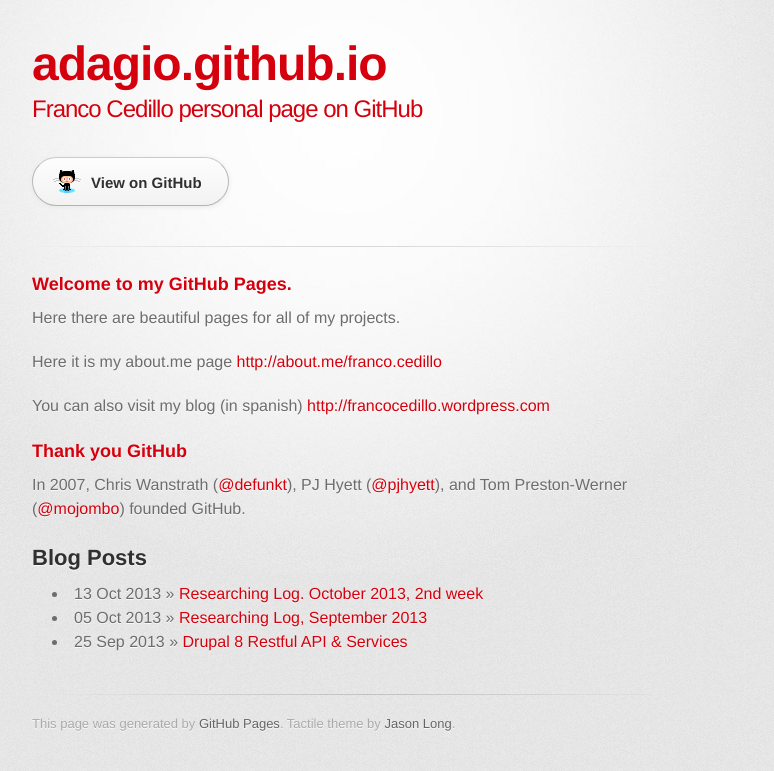
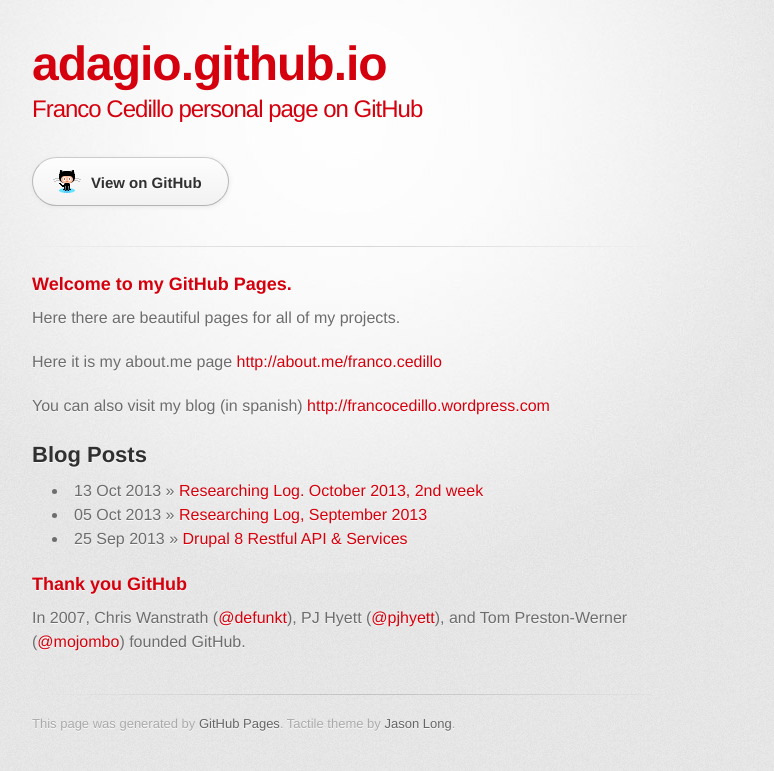
Before and after one commit to adagio/adagio.github.io, a Jekyll site: the page built from index.html, in a window 1280 px wide. Shown: the top 771 px of the page, without its empty margins (298-1072 px from the left). Built offline with Jekyll 4.4.1, drawn with Linux system fonts in a browser that asks for light colours; some web fonts are replaced.

Commit message:
improved home

```diff
--- a/index.html
+++ b/index.html
@@ -14,11 +14,6 @@
 <p>You can also visit my blog (in spanish)
 <a href="http://francocedillo.wordpress.com">http://francocedillo.wordpress.com</a></p>
 
-<h3>
-<a name="thank-you-github" class="anchor" href="#thank-you-github"><span class="octicon octicon-link"></span></a>Thank you GitHub</h3>
-
-<p>In 2007, Chris Wanstrath (<a href="https://github.com/defunkt" class="user-mention">@defunkt</a>), PJ Hyett (<a href="https://github.com/pjhyett" class="user-mention">@pjhyett</a>), and Tom Preston-Werner (<a href="https://github.com/mojombo" class="user-mention">@mojombo</a>) founded GitHub.</p>
-
 
 
 <h2>Blog Posts</h2>
@@ -28,3 +23,10 @@
       <li><span>{{ post.date | date_to_string }}</span> &raquo; <a href="{{ post.url }}">{{ post.title }}</a></li>
     {% endfor %}
   </ul>
+
+
+
+<h3>
+<a name="thank-you-github" class="anchor" href="#thank-you-github"><span class="octicon octicon-link"></span></a>Thank you GitHub</h3>
+
+<p>In 2007, Chris Wanstrath (<a href="https://github.com/defunkt" class="user-mention">@defunkt</a>), PJ Hyett (<a href="https://github.com/pjhyett" class="user-mention">@pjhyett</a>), and Tom Preston-Werner (<a href="https://github.com/mojombo" class="user-mention">@mojombo</a>) founded GitHub.</p>
```
